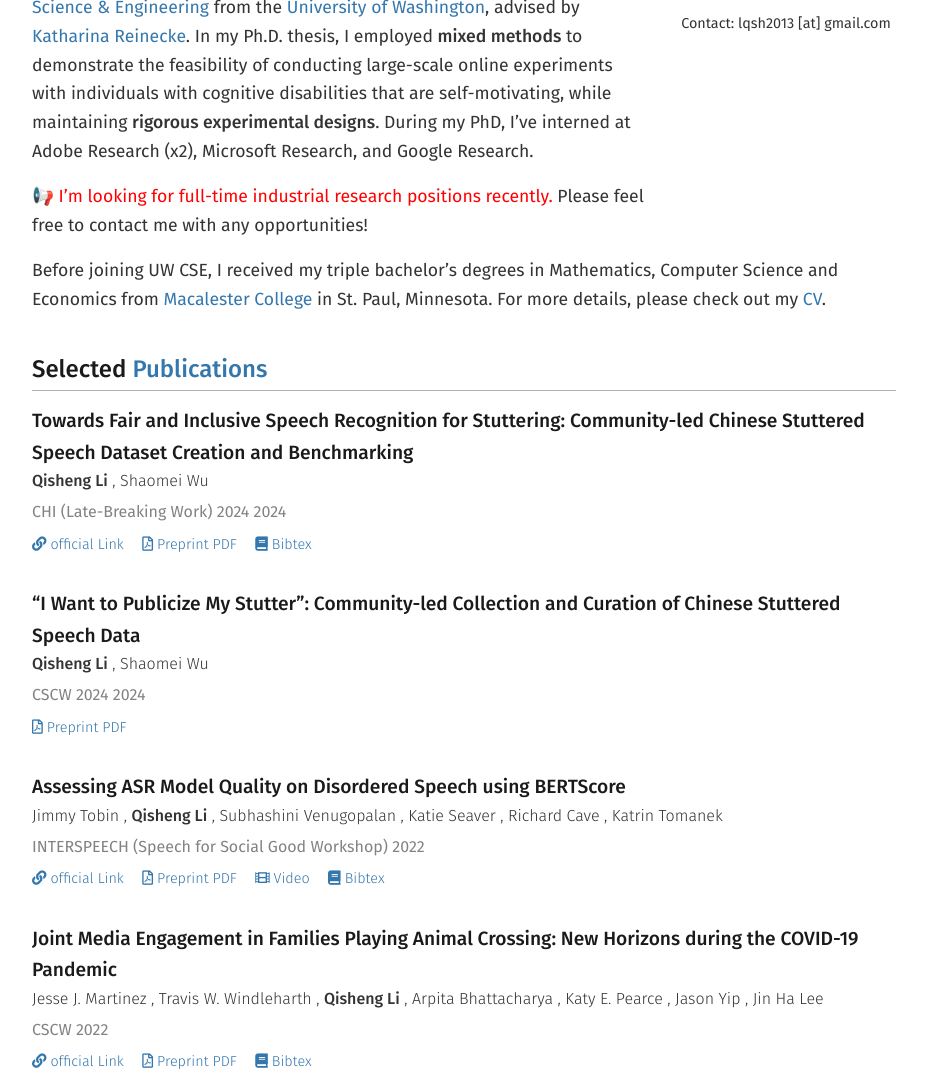
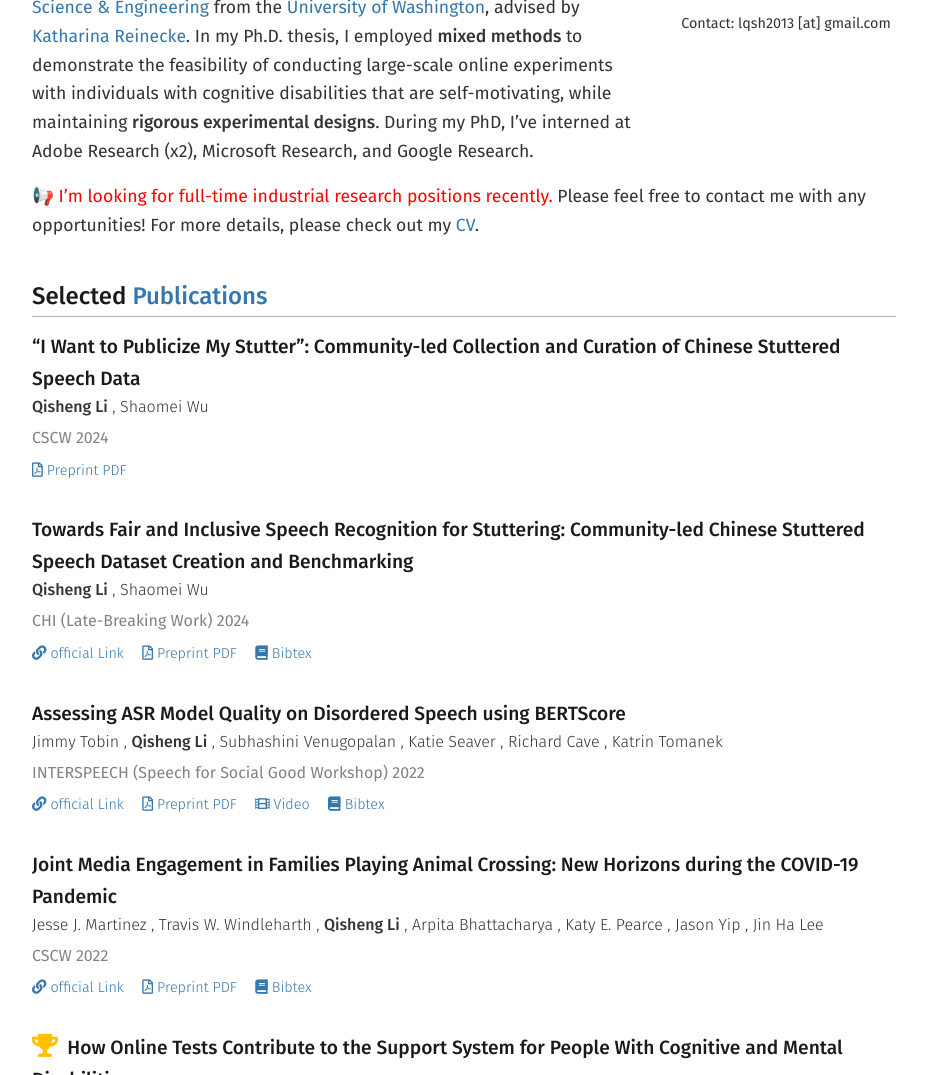
Before and after one commit to QishengLi/my_website, a Jekyll site: the page built from index.markdown, in a window 1280 px wide and 1400 px high, cut to the strip 325-1400 px from the top of the window. Shown: the whole strip, without its empty margins (176-1103 px from the left). Built offline with Jekyll 4.4.1, drawn with Linux system fonts in a browser that asks for light colours; nearby versions of some CDN libraries; some of the changed lines change nothing that is shown; some of the changed text lies outside the part shown.

Commit message:
update cv

```diff
--- a/_config.yml
+++ b/_config.yml
@@ -21,7 +21,7 @@
 title: Qisheng Li
 email: lqsh2013@gmail.com
 description: >- # this means to ignore newlines until "baseurl:"
-  © 2023 Qisheng Li
+  © 2024 Qisheng Li
 baseurl: "" # the subpath of your site, e.g. /blog
 url: "qishengli.me" # the base hostname & protocol for your site, e.g. http://example.com
 github_url: "https://github.com/qishengli/"
--- a/_data/publications.yml
+++ b/_data/publications.yml
@@ -1,3 +1,22 @@
+- id: StammerTalk
+  title: "“I Want to Publicize My Stutter”: Community-led Collection and Curation of Chinese Stuttered Speech Data"
+  year: 2024
+  doi:
+  preprint: /files/2024-StammerTalk.pdf
+  official:
+  authors:
+    - Qisheng Li
+    - Shaomei Wu
+  venue: CSCW
+  venue_tags:
+    - CSCW
+  venue_location:
+  venue_url: https://cscw.acm.org/2024/
+  highlight: true
+  link:
+  type:
+    - Conference
+
 - id: StammerTalk-Data
   title: "Towards Fair and Inclusive Speech Recognition for Stuttering: Community-led Chinese Stuttered Speech Dataset Creation and Benchmarking"
   year: 2024
@@ -7,7 +26,7 @@
   authors:
     - Qisheng Li
     - Shaomei Wu
-  venue: CHI (Late-Breaking Work) 2024
+  venue: CHI (Late-Breaking Work)
   venue_tags:
     - CHI
   venue_location:
@@ -17,24 +36,6 @@
   type:
     - Conference
 
-- id: StammerTalk
-  title: "“I Want to Publicize My Stutter”: Community-led Collection and Curation of Chinese Stuttered Speech Data"
-  year: 2024
-  doi:
-  preprint: /files/2024-StammerTalk.pdf
-  official:
-  authors:
-    - Qisheng Li
-    - Shaomei Wu
-  venue: CSCW 2024
-  venue_tags:
-    - CSCW
-  venue_location:
-  venue_url: https://cscw.acm.org/2024/
-  highlight: true
-  link:
-  type:
-    - Conference
 
 - id: readability_research
   title: "Readability research: An interdisciplinary approach"
--- a/index.markdown
+++ b/index.markdown
@@ -17,7 +17,6 @@ My research interests span across <b>human-computer interaction</b>, <b>artifici
 
 Previously, I was an AI/ML resident in the Human-Centered Machine Intelligence team at [Apple][apple] from 2022-2023. I received my Ph.D. in [Computer Science & Engineering][allen-school] from the [University of Washington][uw], advised by [Katharina Reinecke][kr-website]. In my Ph.D. thesis, I employed <b>mixed methods</b> to demonstrate the feasibility of conducting large-scale online experiments with individuals with cognitive disabilities that are self-motivating, while maintaining <b>rigorous experimental designs</b>. During my PhD, I've interned at Adobe Research (x2), Microsoft Research, and Google Research.
 
-<span style='color:red'>📢 I'm looking for full-time industrial research positions recently.</span> Please feel free to contact me with any opportunities!
 </div>
 
 
@@ -31,8 +30,7 @@ Previously, I was an AI/ML resident in the Human-Centered Machine Intelligence t
 </div>
 
 <div class="more-intro" markdown="1">
-Before joining UW CSE, I received my triple bachelor's degrees in Mathematics, Computer Science and Economics from [Macalester College][macalester] in St. Paul, Minnesota.
-For more details, please check out my [CV][cv].
+<span style='color:red'>📢 I'm looking for full-time industrial research positions recently.</span> Please feel free to contact me with any opportunities! For more details, please check out my [CV][cv].
 </div>
 </div>
 
```
Also changed, not shown: 9 other files.
